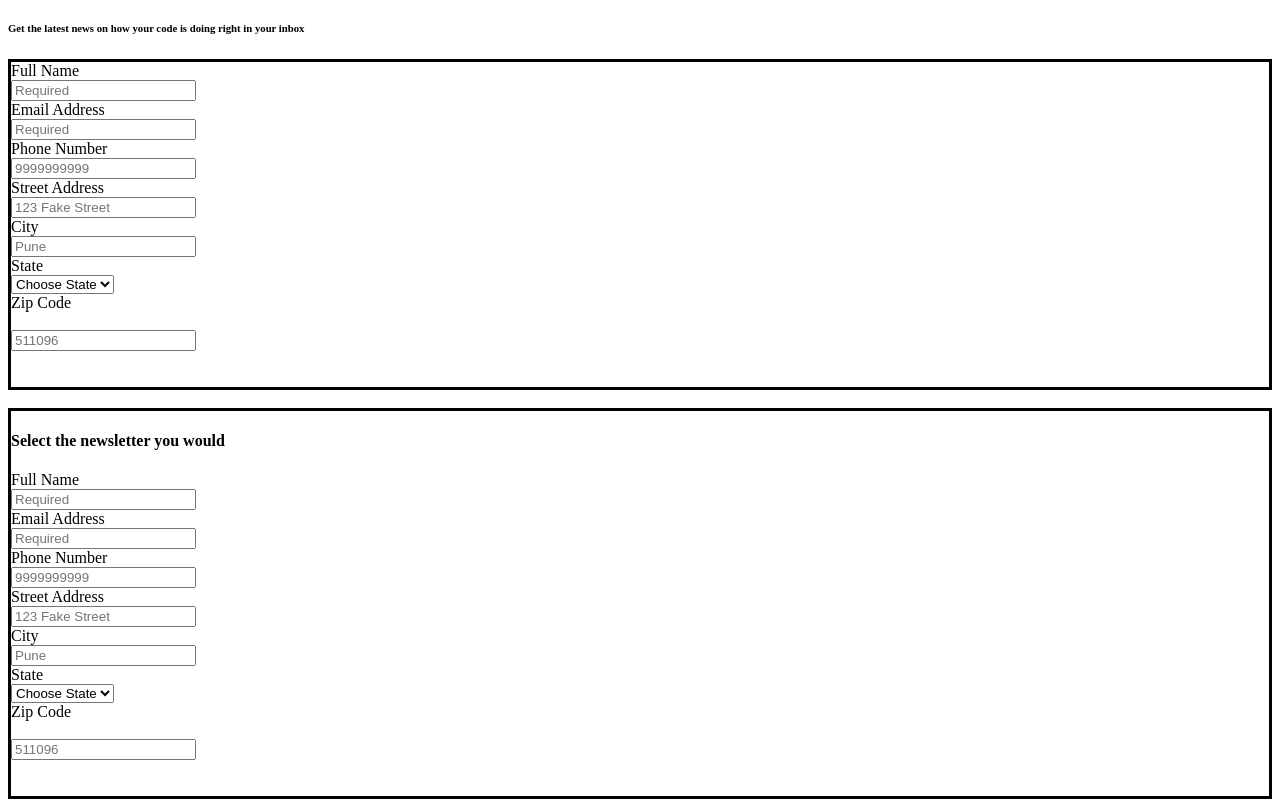
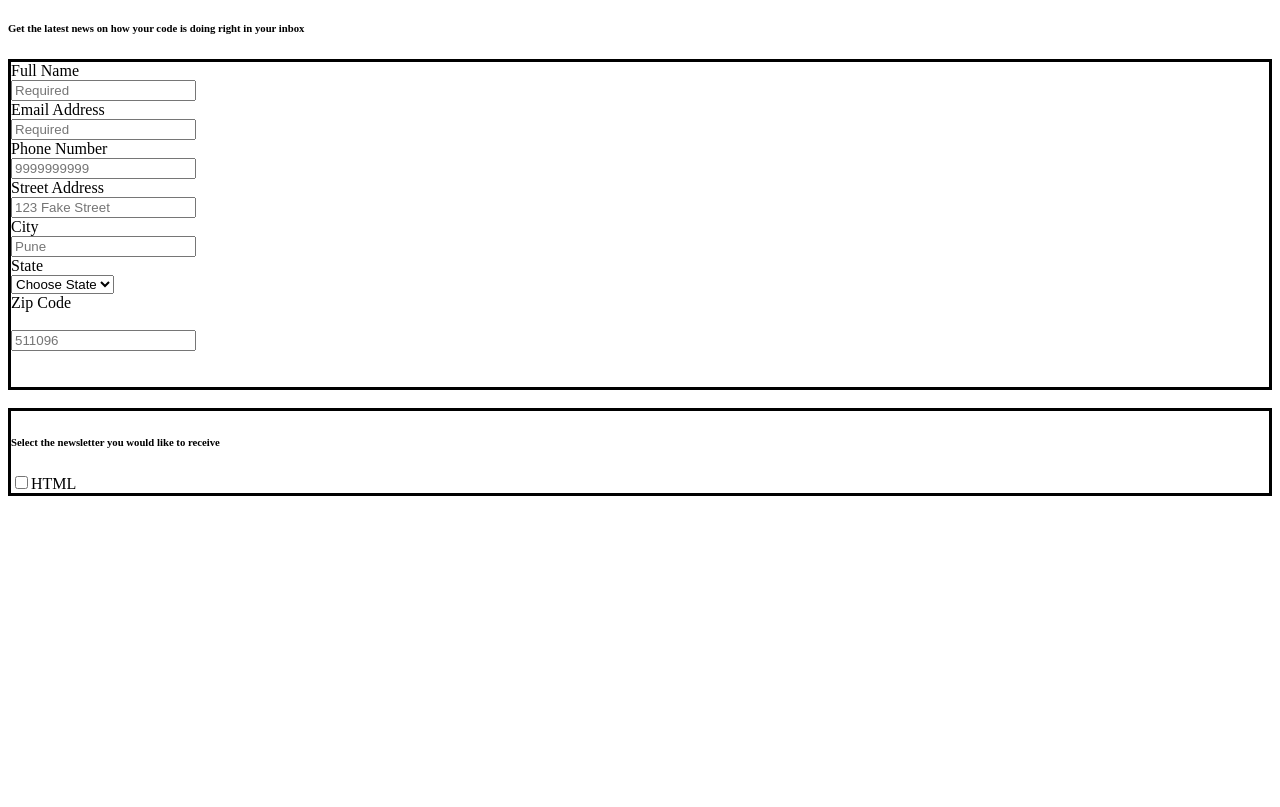
Before and after one commit to iamneo-production/edadaafdcb305542554bbaaaabbcbbfefone, a plain HTML site: page public/index.html in a window 1280 px wide. Shown: the part 101-908 px from the top of the page. After the commit the page ends 800 px from the top, so only its background shows below. Drawn offline with Linux system fonts and the light colour scheme.

Commit message:
Backup Commit

```diff
--- a/public/index.html
+++ b/public/index.html
@@ -47,39 +47,10 @@
 
 </form><br>
 <form style="border: solid black;">
-    <h4>Select the newsletter you would</h4>
+    <h6>Select the newsletter you would like to receive</h6>
+    <input type="checkbox"><label class="checkbox-lable">HTML</label>
     <div>
-    <label>Full Name</label><br>
-    <input type="text" id="name" name="user_name" placeholder="Required" required>
-    </div>
-    <div>
-        <label>Email Address</label><br>
-    <input type="text" id="email" name="user_mail" placeholder="Required" required>
-    </div>
-    <div>
-        <label>Phone Number</label><br>
-    <input type="number" id="number" name="user_number" placeholder="9999999999" required>
-    </div>
-    <div>
-        <label>Street Address</label><br>
-    <input type="text" id="addresss" name="user_address" placeholder="123 Fake Street" required>
-    </div>
-    <div>
-        <label>City</label><br>
-    <input type="text" id="city" name="user_city" placeholder="Pune" required>
-    </div>
-    <div>
-        <label>State</label><br>
-       <select name="mystate" id="state">
-        <option value="Choose State ">Choose State</option>
 
-       </select>
-       <br>
-
-       <label>Zip Code <br> <br> <input type="text" name="zipcode" placeholder="511096"></label>
-    </div>
-    <br>
-    <br>
 
 
 
```
